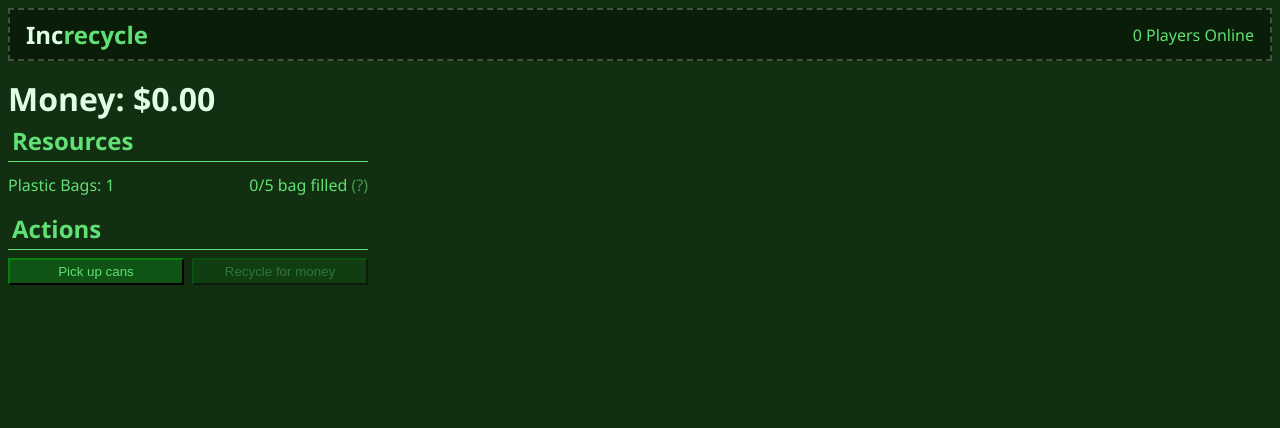
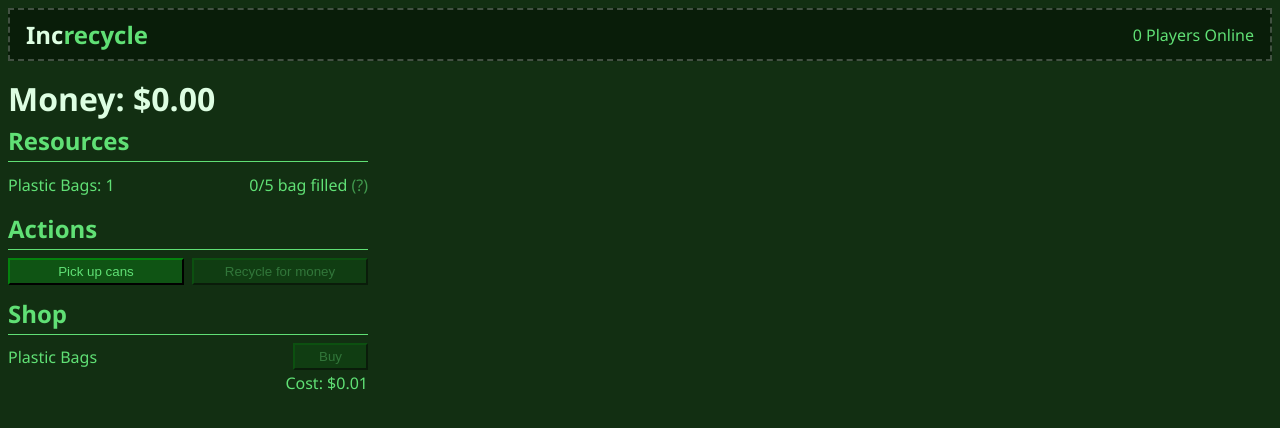
Before and after one commit to braymen/increcycle, a React (Vite) app: page / in a window 1280 px wide. Shown: the top 428 px of the page. Built offline with nearby package versions, Linux system fonts and the light colour scheme; no server answers.

Commit message:
feat: more configs and shop with state now

```diff
--- a/src/scripts/configs.ts
+++ b/src/scripts/configs.ts
@@ -0,0 +1,5 @@
+export const CONFIGS = {
+    BASE_BAG_CAPACITY: 5,
+    BASE_BAG_BUY_COST: 0.01,
+    BASE_CAN_SELL_PRICE: 0.02,
+}
--- a/src/scripts/formula.ts
+++ b/src/scripts/formula.ts
@@ -1,3 +1,4 @@
+import { CONFIGS } from './configs'
 import type { GameState } from './reducer'
 
 export interface GameDerived {
@@ -5,5 +6,5 @@ export interface GameDerived {
 }
 
 export const calculateDerived = (state: GameState): GameDerived => ({
-    bagCapacity: 5 + state.levels.bagCapacity,
+    bagCapacity: CONFIGS.BASE_BAG_CAPACITY + state.levels.bagCapacity,
 })
--- a/src/ui/styles/App.css
+++ b/src/ui/styles/App.css
@@ -14,7 +14,7 @@ h1 {
 }
 
 h2 {
-    padding: 4px;
+    padding: 4px 0;
     margin: 0;
     margin-bottom: 8px;
     border-bottom: 1px solid #60e075;
--- a/src/ui/views/App copy.tsx
+++ b/src/ui/views/App copy.tsx
@@ -73,9 +73,6 @@ function App() {
                     >
                         Recycle for money
                     </button>
-                    <button className="primary-button" onClick={() => setMoney(10000000000)}>
-                        Give lots money
-                    </button>
                 </div>
             </div>
             <div className="panel">
--- a/src/ui/views/App.tsx
+++ b/src/ui/views/App.tsx
@@ -1,6 +1,8 @@
 import '../styles/App.css'
 import { useGameDerived, useGameDispatch, useGameState } from '../state/GameContext'
 import { PlayerCount } from '../state/PlayerCount'
+import ShopItem from '../components/ShopItem'
+import { CONFIGS } from '../../scripts/configs'
 
 function App() {
     const state = useGameState()
@@ -62,7 +64,7 @@ function App() {
                             dispatch({
                                 type: 'CHANGE_MONEY',
                                 payload: {
-                                    amount: state.resources.cans * 0.01,
+                                    amount: state.resources.cans * CONFIGS.BASE_CAN_SELL_PRICE,
                                 },
                             })
                             dispatch({ type: 'CHANGE_CANS', payload: { amount: -state.resources.cans } })
@@ -72,6 +74,28 @@ function App() {
                     </button>
                 </div>
             </div>
+            <div className="panel">
+                <h2>Shop</h2>
+                <ShopItem
+                    title="Plastic Bags"
+                    price={0.01}
+                    currentCurrency={state.resources.money}
+                    callback={() => {
+                        dispatch({
+                            type: 'CHANGE_BAGS',
+                            payload: {
+                                amount: 1,
+                            },
+                        })
+                        dispatch({
+                            type: 'CHANGE_MONEY',
+                            payload: {
+                                amount: -CONFIGS.BASE_BAG_BUY_COST,
+                            },
+                        })
+                    }}
+                />
+            </div>
         </>
     )
 }
```
